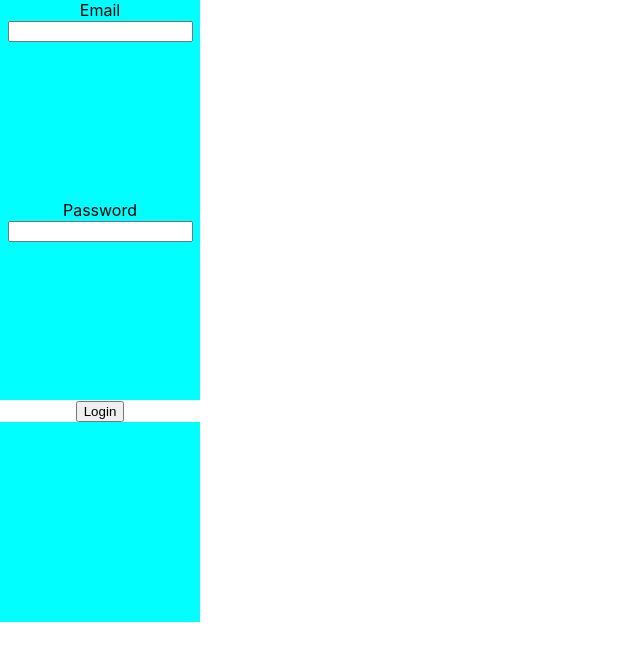
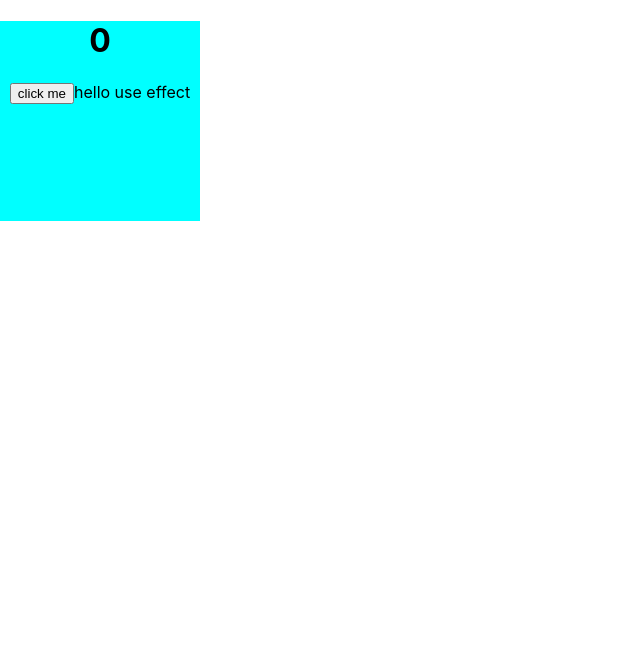
Before and after one commit to saurabhkumar5/React_Redux, a React (Create React App) app: page / in a window 1280 px wide. Shown: the top 660 px of the page, without its empty margins (0-640 px from the left). Built offline with nearby package versions, Linux system fonts and the light colour scheme.

Commit message:
useEffect-hook

```diff
--- a/src/App.js
+++ b/src/App.js
@@ -4,11 +4,12 @@ import UseStateArray from './Component/UseStateArray';
 import UseStateObject from './Component/UseStateObject';
 import ShortCircuitEvl from './Component/ShortCircuitEvl';
 import Basicform from './Component/forms/Basicform';
+import UseEffects from './Component/useeffect/UseEffects';
 const App = () => {
 
   return (
     <div>
-      <Basicform/>
+      <UseEffects/>
     </div>
   )
 }
--- a/src/Component/forms/Basicform.js
+++ b/src/Component/forms/Basicform.js
@@ -11,6 +11,8 @@ const Basicform = () => {
         const newEntry = {email: email, password: password}
 
         setallEntry([...allEntry, newEntry]);
+        setEmail("");
+        setPassword("");
   }
   return (
     <>
--- /dev/null
+++ b/src/Component/useeffect/UseEffects.js
@@ -0,0 +1,55 @@
+// import React, { useEffect, useState } from 'react'
+
+// const UseEffects = () => {
+
+//     const[count,setCount] = useState(0);
+
+//     useEffect(()=>{
+//         //console.log("use effect")
+//         document.title = `Chats (${count})`
+//     })
+
+//      console.log("hello outside")
+
+//   return (
+//     <div>
+//         <h1>{count}</h1>
+//         <button className='btn' onClick={
+//             ()=> setCount(count + 1)
+//         }>click me</button>
+//         hello use effect
+//     </div>
+//   )
+// }
+
+
+//esme jab refresh kar rahe h to bagal me zero bhi dikh rha h wo nhi dikhna chahiye
+
+import React, { useEffect, useState } from 'react'
+
+const UseEffects = () => {
+
+    const[count,setCount] = useState(0);
+
+    useEffect(()=>{
+        if(count>= 1){
+            document.title = `Chats (${count})`
+        }else{
+            document.title = `Chats `
+        }
+    })
+
+     console.log("hello outside")
+
+  return (
+    <div>
+        <h1>{count}</h1>
+        <button className='btn' onClick={
+            ()=> setCount(count + 1)
+        }>click me</button>
+        hello use effect
+    </div>
+  )
+}
+
+export default UseEffects
```
